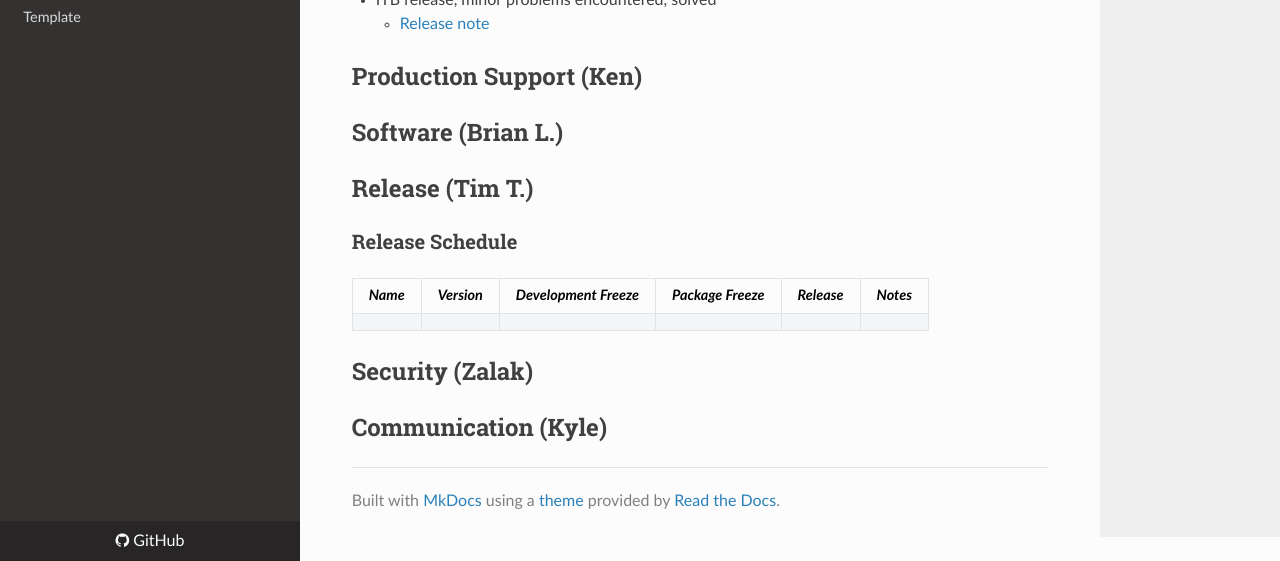
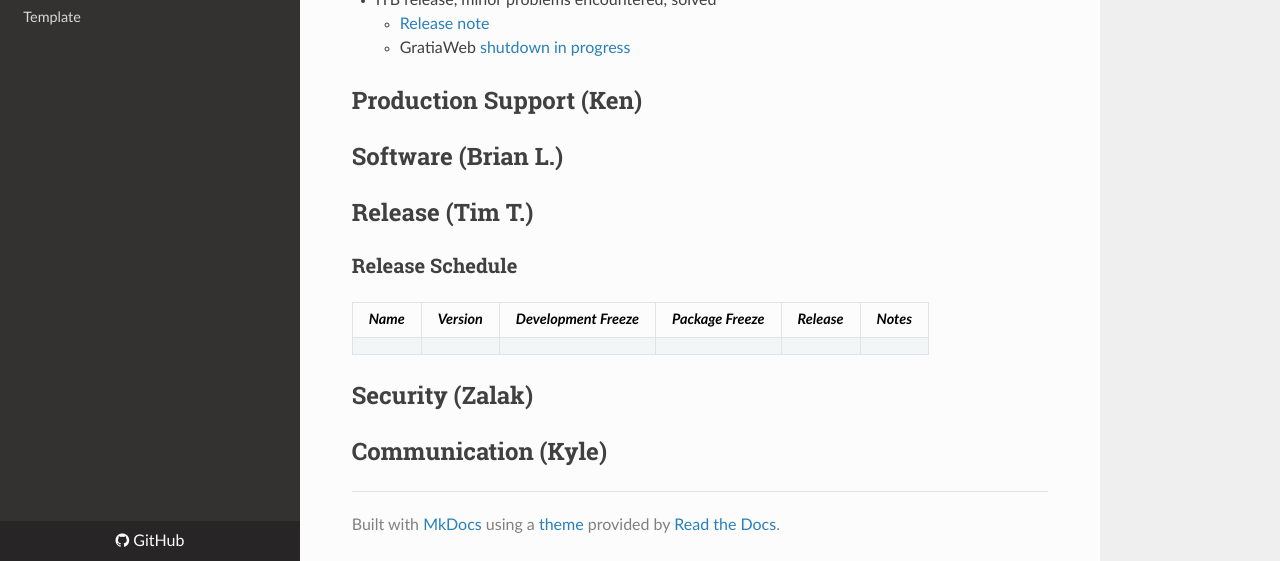
Before and after one commit to zsshah/production, an MkDocs documentation site: the page built from docs/WeeklyMinutes/18April2017.md, in a window 1280 px wide and 900 px high, scrolled down 1592 px, cut to the strip 339-900 px from the top of the window. Built offline with MkDocs 1.6.1, drawn with Linux system fonts in a browser that asks for light colours; nearby versions of some CDN libraries; old or Windows-style settings are respelled for this version of MkDocs.

Commit message:
Update 18April2017.md

```diff
--- a/docs/WeeklyMinutes/18April2017.md
+++ b/docs/WeeklyMinutes/18April2017.md
@@ -29,6 +29,7 @@
    * <img src="http://steige.grid.iu.edu/steige/18Apr2017.osg-flock.png" width='630' height='390'  /><br>
    * ITB release, minor problems encountered, solved
       * [Release note](http://osggoc.blogspot.com/2017/04/goc-service-update-tuesday-april-25th.html)
+      * GratiaWeb [shutdown in progress](http://osggoc.blogspot.com/2017/04/gratiaweb-to-gracc-transition.html)
 
 ## Production Support (Ken)
 
```
